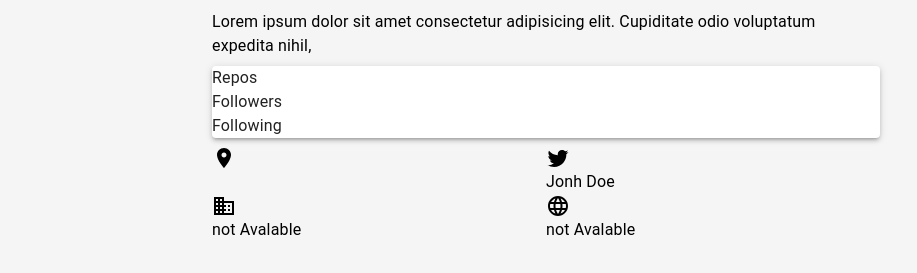
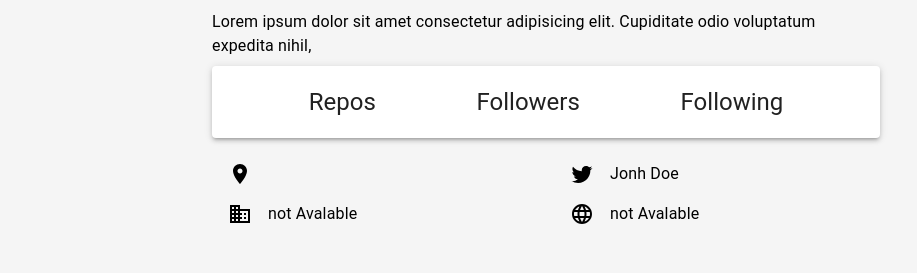
Before and after one commit to GerardoDev25/Curso-B-sico-de-Material-UI-con-React, a React (Vite) app: page / in a window 1280 px wide. Shown: the part 197-470 px from the top of the page, without its empty margins (218-1135 px from the left). Built offline with nearby package versions, Linux system fonts and the light colour scheme; no server answers.

Commit message:
Ajuste de estilos con SX al componente de descripción, PaperInformation y LocationInformation

```diff
--- a/src/components/LocationInformation/index.jsx
+++ b/src/components/LocationInformation/index.jsx
@@ -7,29 +7,41 @@ export const LocationInformation = ({ userState }) => {
   const { location, twitter_username, blog, company } = userState;
 
   return (
-    <Grid container>
+    <Grid
+      container
+      spacing={2}
+      sx={{
+        marginTop: '15px',
+      }}
+    >
       <Grid item xs={6}>
-        <Stack>
+        <Stack direction='row' spacing={2}>
           <LocationOn />
           <Typography>{location}</Typography>
         </Stack>
       </Grid>
       <Grid item xs={6}>
-        <Stack>
+        <Stack direction='row' spacing={2}>
           <Twitter />
           <Typography>{twitter_username ? twitter_username : 'Jonh Doe'}</Typography>
         </Stack>
       </Grid>
       <Grid item xs={6}>
-        <Stack>
+        <Stack direction='row' spacing={2}>
           <Business />
           <Typography>{company ? company : 'not Avalable'}</Typography>
         </Stack>
       </Grid>
       <Grid item xs={6}>
-        <Stack>
+        <Stack direction='row' spacing={2}>
           <Language />
-          <Typography>{blog ? blog : 'not Avalable'}</Typography>
+          {blog ? (
+            <a href={blog} target='_blank'>
+              <Typography>{blog}</Typography>
+            </a>
+          ) : (
+            <Typography>not Avalable</Typography>
+          )}
         </Stack>
       </Grid>
     </Grid>
--- a/src/components/PaperInformation/index.jsx
+++ b/src/components/PaperInformation/index.jsx
@@ -8,18 +8,25 @@ export const PaperInformation = ({ userState }) => {
   return (
     <>
       <Paper elevation={3}>
-        <Stack>
+        <Stack
+          sx={{
+            justifyContent: 'space-evenly',
+            margin: '20px',
+          }}
+          spacing={3}
+          direction='row'
+        >
           <Stack>
-            <Typography>Repos</Typography>
-            <Typography>{public_repos}</Typography>
+            <Typography variant='h5'>Repos</Typography>
+            <Typography variant='h6'>{public_repos}</Typography>
           </Stack>
           <Stack>
-            <Typography>Followers</Typography>
-            <Typography>{followers}</Typography>
+            <Typography variant='h5'>Followers</Typography>
+            <Typography variant='h6'>{followers}</Typography>
           </Stack>
           <Stack>
-            <Typography>Following</Typography>
-            <Typography>{following}</Typography>
+            <Typography variant='h5'>Following</Typography>
+            <Typography variant='h6'>{following}</Typography>
           </Stack>
         </Stack>
       </Paper>
--- a/src/containers/Description/index.jsx
+++ b/src/containers/Description/index.jsx
@@ -9,14 +9,14 @@ export const Description = ({ userState }) => {
 
   return (
     <>
-      <Stack>
-        <Typography>
+      <Stack sx={{ justifyContent: 'center' }}>
+        <Typography variant='body1'>
           {bio
             ? bio
             : 'Lorem ipsum dolor sit amet consectetur adipisicing elit. Cupiditate odio voluptatum expedita nihil,'}
         </Typography>
       </Stack>
-      <PaperInformation userState={userState} />
+      <PaperInformation  userState={userState} />
       <LocationInformation userState={userState} />
     </>
   );
```
